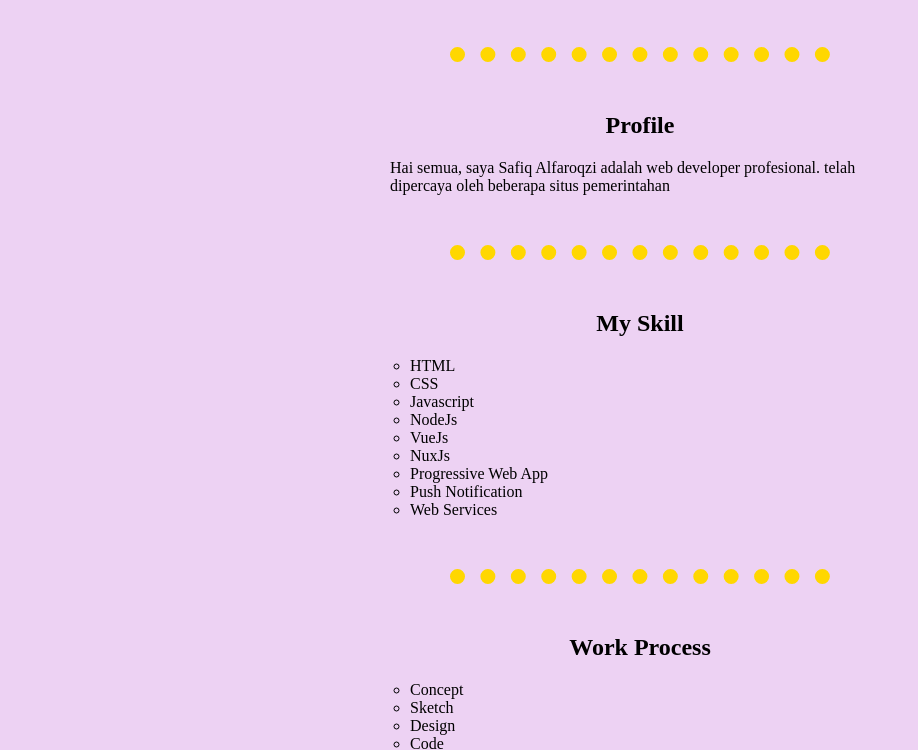
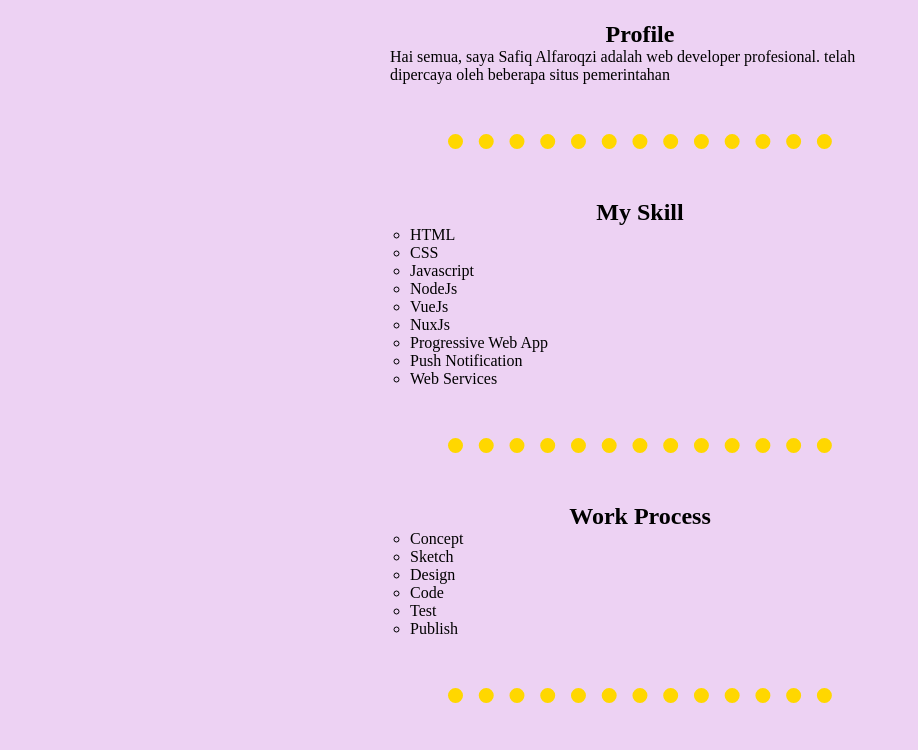
Before and after one commit to safiq233/pweb_safiq, a plain HTML site: page index.html in a window 1280 px wide. Shown: the part 341-1091 px from the top of the page, without its empty margins (0-918 px from the left). Drawn offline with Linux system fonts and the light colour scheme.

Commit message:
Latihan 3.9: Menghilangkan default margin padding

```diff
--- a/main.css
+++ b/main.css
@@ -52,3 +52,8 @@ ol, ul, img, p{
 #navbar li:hover{
     background-color: black;
 }
+
+*{
+    margin: auto;
+    padding: auto;
+}
```
